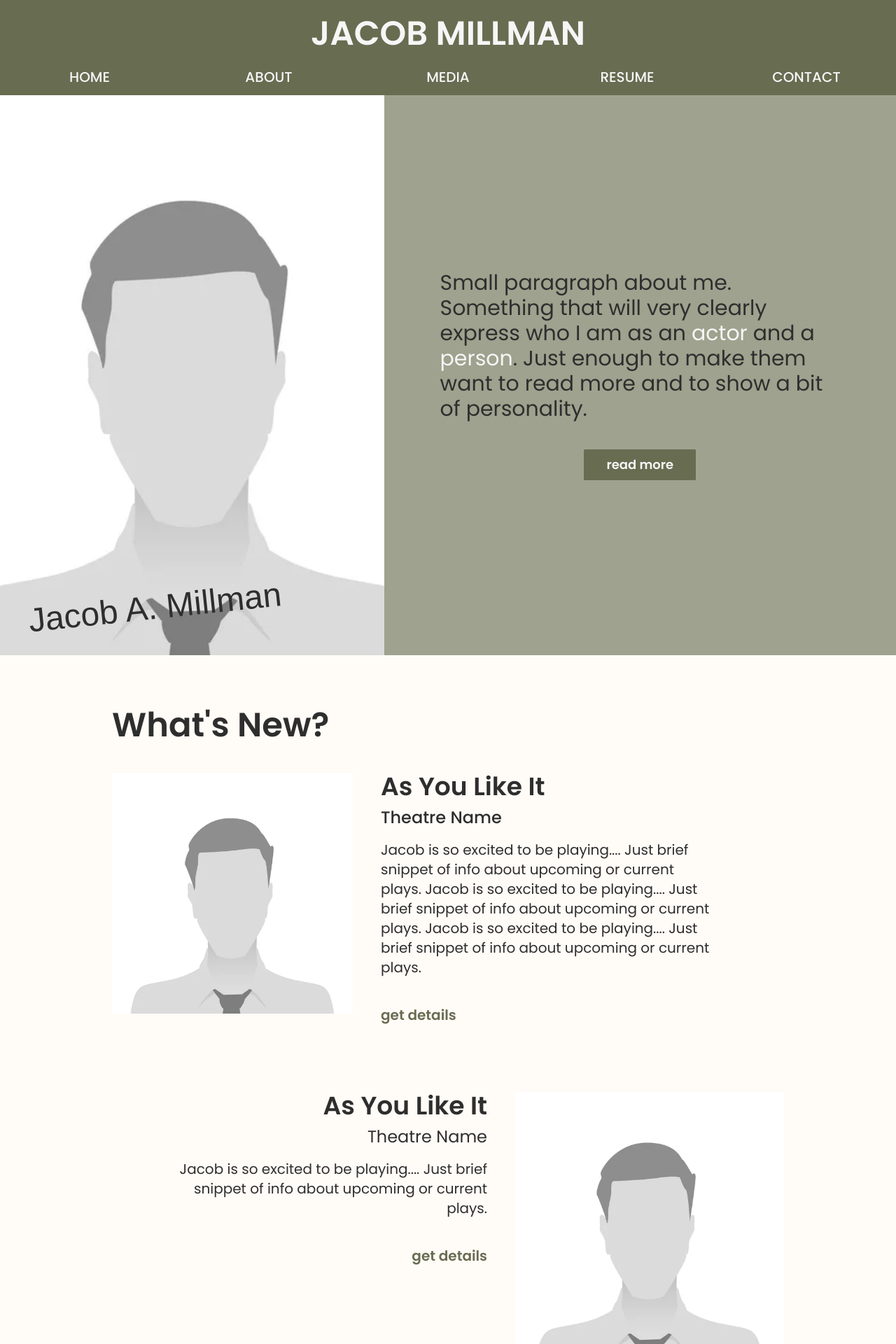
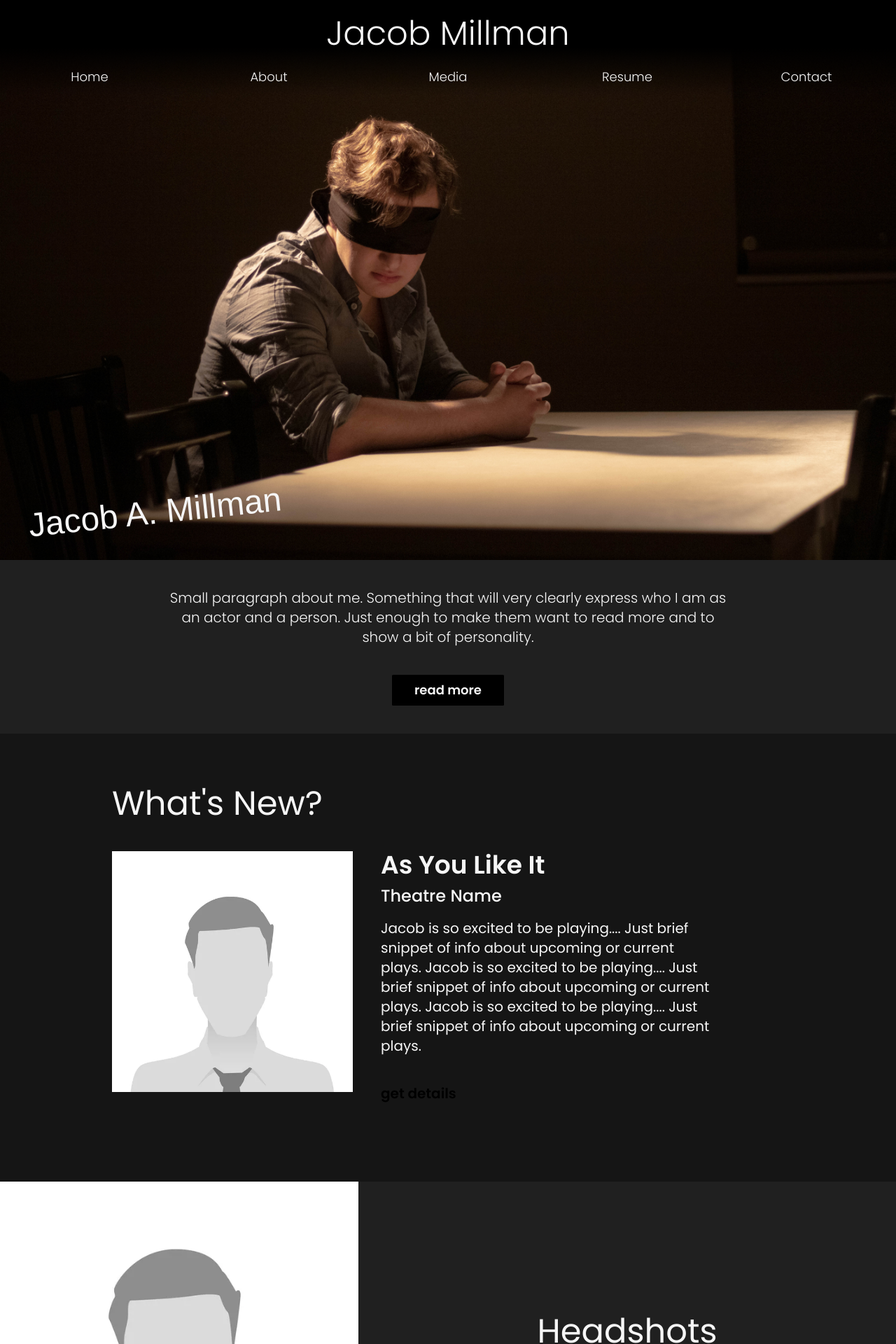
Before and after one commit to IndigoFobes/jacob-millman, a Next.js app: page / in a window 1280 px wide. Shown: the top 1920 px of the page at 70% size. Built offline with nearby package versions, Linux system fonts and the light colour scheme; a web font is replaced by a local one.

Commit message:
Major style changes.

```diff
--- a/src/app/about/page.tsx
+++ b/src/app/about/page.tsx
@@ -3,7 +3,7 @@ import Image from "next/image";
 
 export default function Page() {
   return (
-    <div className="w-9/12 mx-auto mt-20 mb-32">
+    <div className="w-9/12 mx-auto mt-48 mb-32">
       <h1 className="title pb-10">About me</h1>
       <Image
         src="/male_placeholder_image.jpeg"
--- a/src/app/components/header.tsx
+++ b/src/app/components/header.tsx
@@ -12,46 +12,46 @@ export interface MenuItem {
 
 const menuItems: MenuItem[] = [
   {
-    title: "HOME",
+    title: "Home",
     route: "/",
   },
   {
-    title: "ABOUT",
+    title: "About",
     route: "/about",
   },
   {
-    title: "MEDIA",
+    title: "Media",
     children: [
       {
-        title: "PHOTOS",
+        title: "Photos",
         route: "/media/photos",
       },
       {
-        title: "VIDEOS",
+        title: "Videos",
         route: "/media/videos",
       },
     ],
   },
   {
-    title: "RESUME",
+    title: "Resume",
     route: "/resume",
   },
   {
-    title: "CONTACT",
+    title: "Contact",
     route: "/",
   },
 ];
 
 export default function Header() {
   return (
-    <header className="hidden font-sans w-full bg-[var(--dark-theme-color)] md:flex md:flex-col justify-center">
+    <header className="absolute top-0 right-0 header-bg hidden z-30 font-sans w-full md:flex md:flex-col justify-center">
       <Link href="/" className="col-start-2 col-end-5">
-        <h1 className="font-[600] text-center text-[var(--light-text-color)] py-3 px-4 header-title">
-          JACOB MILLMAN
+        <h1 className=" font-[300] font-sans text-center text-[var(--light-text-color)] py-3 px-4 header-title">
+          Jacob Millman
         </h1>
       </Link>
       {/* only visible on screens medium and larger */}
-      <ul className="hidden menu-item font-[500] md:grid grid-cols-5 text-[var(--light-text-color)] text-center pb-3 text-sm md:text-lg lg:text-xl">
+      <ul className="hidden menu-item font-[300] md:grid grid-cols-5 text-[var(--light-text-color)] text-center pb-3 text-sm md:text-lg">
         {menuItems.map((item) => {
           return item.hasOwnProperty("children") ? (
             <MediaDropdown item={item} />
--- a/src/app/globals.css
+++ b/src/app/globals.css
@@ -7,13 +7,18 @@
 
 /* global variables */
 :root {
-  --dark-theme-color: #686C51;
-  --light-theme-color: #9EA28E;
-  --base-bg-color: #FFFBF6;
-  --accent-color: #FECB50;
-  --dark-text-color: #2E2E2E;
+  --dark-theme-color: rgb(0, 0, 0);
+  --light-theme-color: #202020;
+  --base-bg-color: #151515;
+  --accent-color: #d1b657;
+  --dark-text-color: #151515;
   --light-text-color: #F6F6F6;
   --rounded-tiny: .1rem;
+  --dark-theme-transparent: rgba(41, 41, 41, 0);
+}
+
+.header-bg {
+  background-image: linear-gradient( var(--dark-theme-color) 50%, var(--dark-theme-transparent));
 }
 
 .contentContainer {
@@ -26,7 +31,7 @@
 
 .title {
   font-size: 3rem;
-  font-weight: 600
+  font-weight: 400
 }
 
 /* Media Query for md screen */
--- a/src/app/layout.tsx
+++ b/src/app/layout.tsx
@@ -38,7 +38,7 @@ export default function RootLayout({
   return (
     <html lang="en">
       <body
-        className={`${poppins.variable} ${la_belle_aurora.variable} bg-[var(--base-bg-color)] text-[var(--dark-text-color)]`}
+        className={`${poppins.variable} ${la_belle_aurora.variable} bg-[var(--base-bg-color)] text-[var(--light-text-color)]`}
       >
         <Header />
         <MobileDropdown />
--- a/src/app/page.tsx
+++ b/src/app/page.tsx
@@ -7,16 +7,16 @@ export default function Home() {
     <div>
       {/* Hero section */}
       <div className="relative bg-[var(--light-theme-color)] flex flex-col md:grid grid-cols-7">
-        <div className="md:relative col-start-1 col-end-4 md:min-h-[30rem] lg:min-h-[40rem] xl:min-h-[50rem] xl:max-h-[60rem] w-full">
+        <div className="md:relative col-start-1 col-end-8 md:min-h-[30rem] lg:min-h-[40rem] xl:min-h-[50rem] xl:max-h-[60rem] w-full">
           <Image
-            src="/male_placeholder_image.jpeg"
+            src="/Jacob_pillowman.jpg"
             alt="Male placeholder"
             fill={true}
             className="hidden md:flex object-cover"
           />
           {/* mobile */}
           <Image
-            src="/male_placeholder_image.jpeg"
+            src="/Jacob_pillowman.jpg"
             alt="Male placeholder"
             width={1000}
             height={500}
@@ -26,8 +26,8 @@ export default function Home() {
             Jacob A. Millman
           </div>
         </div>
-        <div className="col-start-4 col-end-8 flex flex-col justify-center content-center my-auto mx-20 py-10 2xl:pr-60">
-          <h1 className="font-[400] text-md md:text-xl lg:text-2xl xl:text-3xl leading-normal mb-10">
+        <div className="col-start-1 col-end-8 flex flex-col justify-center content-center my-auto mx-20 py-10 2xl:pr-60">
+          <h1 className="text-[var(--light-text-color)] font-[300] text-md md:text-xl leading-normal mb-10 mx-40 text-center">
             Small paragraph about me. Something that will very clearly express
             who I am as an{" "}
             <span className="text-[var(--light-text-color)]">actor</span> and a{" "}
@@ -52,67 +52,6 @@ export default function Home() {
         </div>
         <ul className="md:px-12 lg:px-20 xl:px-36 h-auto">
           {/* first show */}
-          <li className="flex flex-col md:grid md:grid-cols-5 pb-24">
-            {/* image */}
-            <div className="col-start-1 col-end-3 md:pr-10 mx-auto">
-              <Image
-                src="/male_placeholder_image.jpeg"
-                alt="Male placeholder"
-                width={500}
-                height={500}
-                className="object-contain pb-10 md:pb-0"
-              />
-            </div>
-            {/* text */}
-            <div className="flex flex-col col-start-3 col-end-6 mx-10 md:mx-0">
-              <h2 className="text-3xl md:text-4xl font-[600]">
-                As You Like It
-              </h2>
-              <h3 className="text-2xl 2xl:text-3xl font-[500] mt-2 mb-4">
-                Theatre Name
-              </h3>
-              <p className="md:text-lg lg:text-xl 2xl:text-2xl font-[400] lg:w-10/12">
-                Jacob is so excited to be playing.... Just brief snippet of info
-                about upcoming or current plays. Jacob is so excited to be
-                playing.... Just brief snippet of info about upcoming or current
-                plays. Jacob is so excited to be playing.... Just brief snippet
-                of info about upcoming or current plays.
-              </p>
-              <p className="pt-6 md:pt-10 text-lg lg:text-xl font-[600] text-[var(--dark-theme-color)] hover:text-[var(--accent-color)] hover:cursor-pointer">
-                get details
-              </p>
-            </div>
-          </li>
-          {/* second show */}
-          <li className="flex flex-col-reverse md:grid md:grid-cols-5 pb-24">
-            {/* text */}
-            <div className="flex flex-col col-start-1 col-end-4 md:text-end md:pr-10 mx-10 md:mx-0">
-              <h2 className="text-3xl md:text-4xl font-[600]">
-                As You Like It
-              </h2>
-              <h3 className="text-2xl 2xl:text-3xl font-[400] mt-2 mb-4">
-                Theatre Name
-              </h3>
-              <p className="md:text-lg lg:text-xl 2xl:text-2xl font-[400] lg:w-10/12 self-end">
-                Jacob is so excited to be playing.... Just brief snippet of info
-                about upcoming or current plays.
-              </p>
-              <p className="pt-6 md:pt-10 text-lg lg:text-xl font-[600] text-[var(--dark-theme-color)] hover:text-[var(--accent-color)] hover:cursor-pointer">
-                get details
-              </p>
-            </div>
-            {/* image */}
-            <div className="col-start-4 col-end-6 mx-auto">
-              <Image
-                src="/male_placeholder_image.jpeg"
-                alt="Male placeholder"
-                width={500}
-                height={500}
-                className="object-contain pb-10 md:pb-0"
-              />
-            </div>
-          </li>
-          {/* third show */}
           <li className="flex flex-col md:grid md:grid-cols-5 pb-24">
             {/* image */}
             <div className="col-start-1 col-end-3 md:pr-10 mx-auto">
@@ -173,7 +112,7 @@ export default function Home() {
       <div className="grid grid-cols-10">
         {/* text/link */}
         <div className="col-start-1 col-end-7 flex flex-col gap-10 justify-center items-center mx-auto">
-          <h2 className="title text-[var(--dark-text-color)]">
+          <h2 className="title text-[var(--light-text-color)]">
             Production Shots
           </h2>
           <Link
@@ -195,7 +134,7 @@ export default function Home() {
         </div>
       </div>
       {/* Quote section */}
-      <div className="bg-[var(--dark-theme-color)] p-8 md:p-10">
+      <div className="bg-[var(--light-theme-color)] p-8 md:p-10">
         <p className="font-mono title text-[var(--light-text-color)] text-center lg:mx-20 my-5">
           {`"You miss 100% of the shots`}
           <br className="hidden md:flex"></br>{" "}
```
Also changed, not shown: public/Jacob_pillowman.jpg (added).
